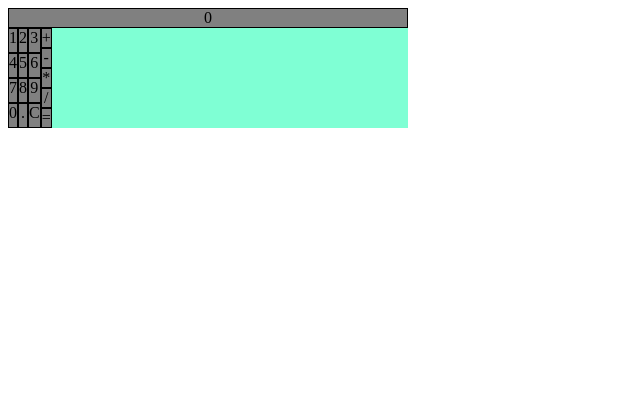
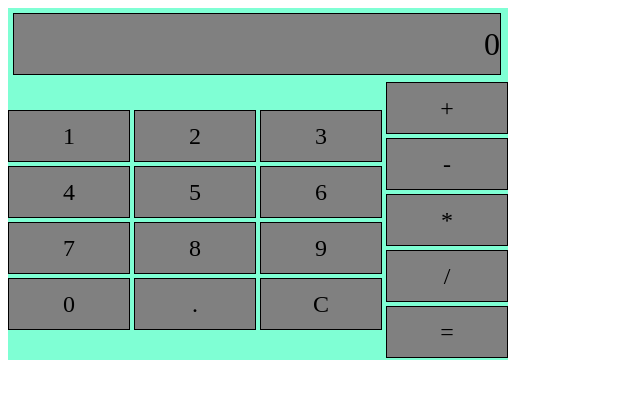
Before and after one commit to eduarmarin/calculator, a plain HTML site: page index.html in a window 1280 px wide. Shown: the whole page, without its empty margins (0-640 px from the left). Drawn offline with Linux system fonts and the light colour scheme.

Commit message:
improve the UI and add 'includes' methods and calculator function to read only one dot

```diff
--- a/main.js
+++ b/main.js
@@ -26,30 +26,39 @@ digitos.style.setProperty('--grid-cols', 3);
       if (c==2){cell.textContent = '*'}
       if (c==3){cell.textContent = '/'}
       if (c==4){cell.textContent = '='}
-    };screenLeft
+    };
 
-    var button = document.getElementsByClassName('grid-item'); // this code read and and print in result  screen
+    var buttonOper = document.getElementsByClassName('operators'); //read operators grid
+    for (var i = 0 ; i < buttonOper.length; i++) {
+      buttonOper[i].addEventListener('click', function  calculatorOper (e) { // create function to recall it
+        numbers[1]=e.target.innerHTML; // store the operator <---------------------------------------------------------
+        console.log('inside oper '+numbers);
+        return numbers;
+      });
+
+    }
+    console.log('oper '+numbers);
+
+    var button = document.getElementsByClassName('grid-item'); //read numbers grid
     for (var i = 0 ; i < button.length; i++) {
-      button[i].addEventListener('click', function (e) {
+      button[i].addEventListener('click', function  calculator (e) { // create function calculator to recall it
 
         var newnum=e.target.innerHTML;
-        if(newnum === '.' && count[0] === '.'){newnum = ''}
+        if(newnum === '.' && count.includes('.')==true){calculator()}//only read one dot else recall calculator()
         count.push(newnum);
         console.log('count '+count+' count.length '+count.length);
 
         var print = parseFloat(count.join('')); // join and turn to float, take the first dot the otherones no!!!
         console.log('print '+print);
-        numbers[0]=print; // store the first number to be calculated
+        numbers[0]=print; // store the first number to be calculated  <---------------------------------------------------------
         console.log(numbers);
 
         if(e.target.innerHTML == '.'&& document.getElementById("result").innerHTML === '0'){ print = 0;} // no print NaN in the screen
         document.getElementById("result").innerHTML = print;
-
-
 
         if(e.target.innerHTML == 'C'){
           count = [];
           document.getElementById("result").innerHTML = 0;
         }
       });
-   }
+    }
--- a/style.css
+++ b/style.css
@@ -3,7 +3,7 @@
     --grid-rows: autos;
   }
   .calculator{
-    width: 400px;
+    width: 500px;
     display: flex;
     flex-direction: column;
     background-color: aquamarine  ;
@@ -25,12 +25,36 @@
     display: flex;
     flex-direction: row;
     cursor: pointer;
+    align-items: center;
+    justify-content: center;
   }
   .grid-item,
   .operators,
   .result {
+    display: flex;
+    margin: 2px;
+    width: 120px;
+    height: 50px;
     border: 1px solid black;
     /*padding: 1em;*/
     text-align: center;
+    align-items: center;
+    justify-content: center;
     background-color: gray;
+    font-size: x-large;
   }
+
+  .grid-item:hover,
+  .operators:hover{
+    scale: 1.05;
+  }
+
+  .result {
+    width: 486px;
+    height: 60px;
+    margin: 5px;
+    display: flex;
+    align-items: center;
+    justify-content: flex-end;
+    font-size: xx-large;
+  }
```
